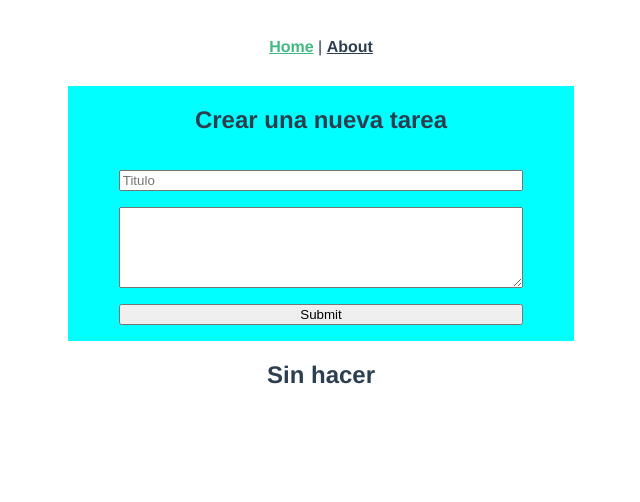
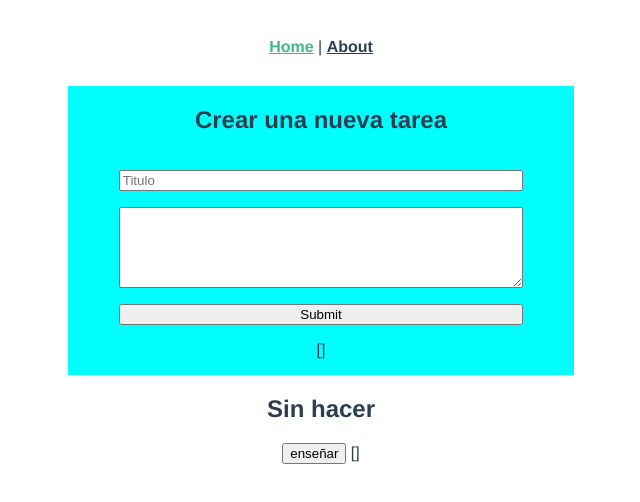
Before and after one commit to xabieria/todolist, a Vue app in the folder todolist/: page /#/ in a window 1280 px wide. Shown: the top 502 px of the page, without its empty margins (319-959 px from the left). Built offline with nearby package versions, Linux system fonts and the light colour scheme.

Commit message:
errorers

```diff
--- a/todolist/src/components/CrearComponent.vue
+++ b/todolist/src/components/CrearComponent.vue
@@ -7,6 +7,7 @@
             <input v-model="titulos" type="text" placeholder="Titulo">
             <textarea v-model="notas" name="" id="" cols="10" rows="5"></textarea>
             <input type="submit" @click="enviar">
+            {{ tituloNotas }}
         </div>
     </div>
 
@@ -16,7 +17,7 @@
 </template>
 <script setup>
     import { emit } from 'process';
-import { ref } from 'vue';
+    import { ref } from 'vue';
 
     const titulos = ref("")
     const notas = ref("")
@@ -30,6 +31,7 @@ import { ref } from 'vue';
         titulos.value = ""
         notas.value = ""
         emit("tituloNotas", tituloNotas)
+        console.log(tituloNotas.value)
     }
 
 
--- a/todolist/src/views/HomeView.vue
+++ b/todolist/src/views/HomeView.vue
@@ -2,12 +2,14 @@
   <div class="home">
     <CrearComponent @tituloNotas = "tituloNotas"/>
     <SinHacer/>
-    {{tituloNotas}}
+    <button @click="enseñar">enseñar</button>
+    {{ tituloNotas }}
   </div>
 </template>
 
 <script>
-// @ is an alias to /src
+import { ref } from 'vue';
+
 import CrearComponent from '@/components/CrearComponent.vue'
 import SinHacer from '@/components/SinHacer.vue'
 
@@ -16,6 +18,18 @@ export default {
   components: {
     CrearComponent,
     SinHacer
+  },
+  setup() {
+    let tituloNotas = ref([]);
+
+    function enseñar() {
+      console.log(tituloNotas.value)
+    }
+
+    return {
+      tituloNotas,
+      enseñar
+    }
   }
 }
 </script>
```
Also changed, not shown: 1 other file (tests, documents, lock files or other folders).
